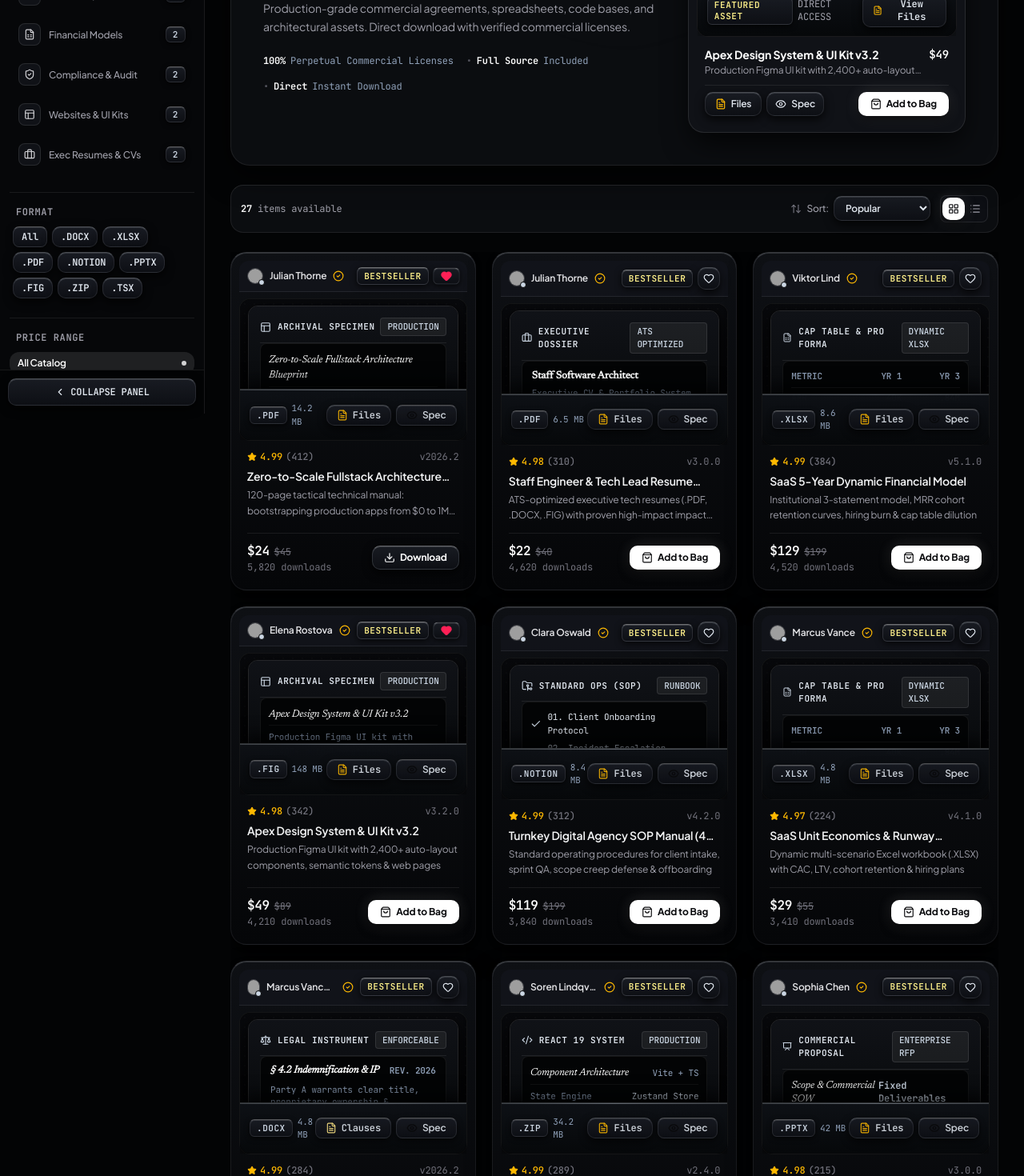
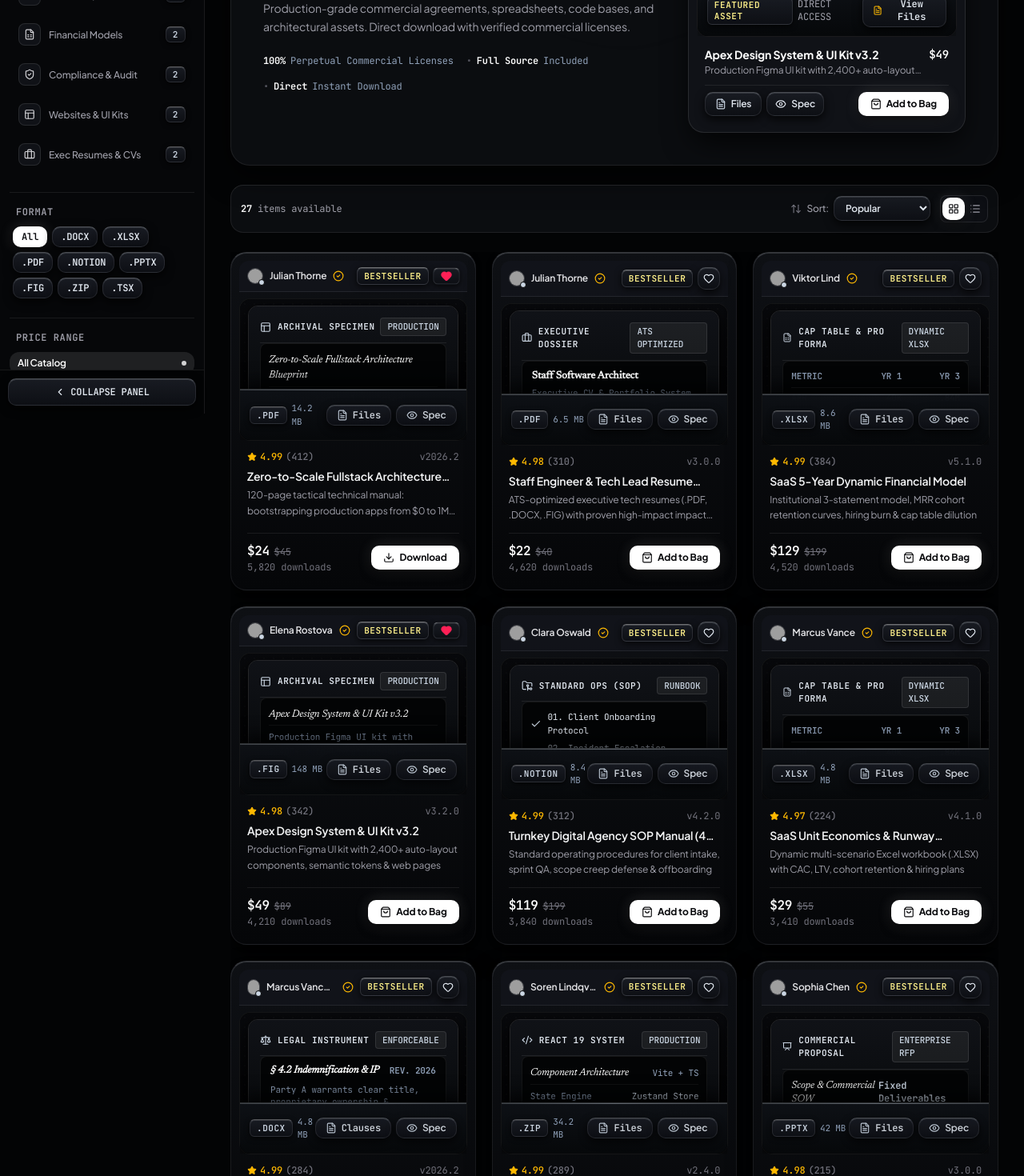
Before and after one commit to harshaneo/digital-downloads, a React (Vite) app: page / in a window 1280 px wide. Shown: the part 340-1810 px from the top of the page at 80% size. Built offline with nearby package versions, Linux system fonts and the light colour scheme; no server answers; grey boxes are pictures that could not be loaded.

Commit message:
style: align vault controls with Stripe Press archival luxury standard

```diff
--- a/src/App.tsx
+++ b/src/App.tsx
@@ -601,20 +601,20 @@ export function App() {
                           <button
                             type="button"
                             onClick={() => handleOpenLegalDocument(flagshipProduct)}
-                            className="btn-tactile-amber flex items-center gap-1.5 py-1.5 px-3 rounded-xl text-xs font-bold cursor-pointer active:scale-95 transition-all shadow-sm"
+                            className="btn-tactile-dark flex items-center gap-1.5 py-1.5 px-3 rounded-xl text-xs font-semibold cursor-pointer active:scale-95 transition-all shadow-sm"
                             title="Read agreement clauses"
                           >
-                            <FileText className="w-3.5 h-3.5 text-amber-200" />
+                            <FileText className="w-3.5 h-3.5 text-slate-300" />
                             <span>Clauses</span>
                           </button>
                         ) : (
                           <button
                             type="button"
                             onClick={() => setInspectingBundleProduct(flagshipProduct)}
-                            className="btn-tactile-dark flex items-center gap-1.5 py-1.5 px-3 rounded-xl text-amber-300 text-xs font-semibold cursor-pointer active:scale-95 transition-all"
+                            className="btn-tactile-dark flex items-center gap-1.5 py-1.5 px-3 rounded-xl text-zinc-200 text-xs font-semibold cursor-pointer active:scale-95 transition-all"
                             title="Inspect package files"
                           >
-                            <FileText className="w-3.5 h-3.5 text-amber-400" />
+                            <FileText className="w-3.5 h-3.5 text-slate-300" />
                             <span>Files</span>
                           </button>
                         )}
@@ -635,9 +635,9 @@ export function App() {
                         <button
                           type="button"
                           onClick={() => handleInstantDownload(flagshipProduct)}
-                          className="btn-plinth-emerald flex items-center gap-1.5 py-1.5 px-3.5 rounded-xl text-xs font-semibold cursor-pointer"
+                          className="btn-primary flex items-center gap-1.5 py-1.5 px-3.5 rounded-xl text-xs font-bold text-zinc-950 cursor-pointer shadow-sm"
                         >
-                          <Download className="w-3.5 h-3.5" />
+                          <Download className="w-3.5 h-3.5 text-zinc-950" />
                           <span>Download</span>
                         </button>
                       ) : isFlagshipInCart ? (
--- a/src/components/LeftNavigation.tsx
+++ b/src/components/LeftNavigation.tsx
@@ -131,7 +131,7 @@ export const LeftNavigation: React.FC<LeftNavigationProps> = ({
                     onClick={() => onFilterChange({ format: fmt === 'All' ? '' : fmt })}
                     className={`px-2.5 py-1 rounded-lg text-xs font-mono font-medium transition-all cursor-pointer ${
                       isSelected
-                        ? 'btn-tactile-white font-bold'
+                        ? 'btn-primary font-bold shadow-sm'
                         : 'btn-tactile-dark text-slate-300 hover:text-white'
                     }`}
                   >
--- a/src/components/ProductTile.tsx
+++ b/src/components/ProductTile.tsx
@@ -458,10 +458,10 @@ export const ProductTile: React.FC<ProductTileProps> = ({
                   e.stopPropagation();
                   onOpenLegalDocument(product);
                 }}
-                className="btn-tactile-amber flex items-center gap-1.5 px-3 py-1 rounded-lg text-xs font-mono font-bold cursor-pointer shadow-sm active:scale-95 transition-all"
+                className="btn-tactile-dark flex items-center gap-1.5 px-3 py-1 rounded-lg text-zinc-200 text-xs font-mono font-semibold cursor-pointer shadow-sm active:scale-95 transition-all"
                 title="Read full complete legal agreement with clauses"
               >
-                <FileText className="w-3.5 h-3.5 text-amber-200" />
+                <FileText className="w-3.5 h-3.5 text-slate-300" />
                 <span>Clauses</span>
               </button>
             ) : (
@@ -475,10 +475,10 @@ export const ProductTile: React.FC<ProductTileProps> = ({
                     onQuickLook(product);
                   }
                 }}
-                className="btn-tactile-dark flex items-center gap-1.5 px-3 py-1 rounded-lg text-amber-300 text-xs font-mono font-bold cursor-pointer active:scale-95 transition-all"
+                className="btn-tactile-dark flex items-center gap-1.5 px-3 py-1 rounded-lg text-zinc-200 text-xs font-mono font-semibold cursor-pointer active:scale-95 transition-all"
                 title="Inspect package contents & file tree"
               >
-                <FileText className="w-3.5 h-3.5 text-amber-400" />
+                <FileText className="w-3.5 h-3.5 text-slate-300" />
                 <span>Files</span>
               </button>
             )}
@@ -488,10 +488,10 @@ export const ProductTile: React.FC<ProductTileProps> = ({
                 e.stopPropagation();
                 onQuickLook(product);
               }}
-              className="btn-tactile-white flex items-center gap-1.5 px-3 py-1 rounded-lg text-zinc-950 text-xs font-semibold cursor-pointer shadow-sm active:scale-95 transition-all"
+              className="btn-tactile-dark flex items-center gap-1.5 px-3 py-1 rounded-lg text-zinc-200 text-xs font-semibold cursor-pointer shadow-sm active:scale-95 transition-all"
               title="Quick preview spec"
             >
-              <Eye className="w-3.5 h-3.5 text-zinc-950" />
+              <Eye className="w-3.5 h-3.5 text-slate-300" />
               <span>Spec</span>
             </button>
           </div>
@@ -553,18 +553,18 @@ export const ProductTile: React.FC<ProductTileProps> = ({
             <button
               type="button"
               onClick={() => onInstantDownload(product)}
-              className="btn-plinth-emerald flex items-center gap-1.5 px-3.5 py-1.5 rounded-xl text-xs font-semibold cursor-pointer"
+              className="btn-primary flex items-center gap-1.5 px-3.5 py-1.5 rounded-xl text-xs font-bold text-zinc-950 cursor-pointer shadow-sm"
             >
-              <Download className="w-3.5 h-3.5" />
+              <Download className="w-3.5 h-3.5 text-zinc-950" />
               <span>Download</span>
             </button>
           ) : isFree ? (
             <button
               type="button"
               onClick={() => onInstantDownload(product)}
-              className="btn-plinth-emerald flex items-center gap-1.5 px-3.5 py-1.5 rounded-xl text-xs font-semibold cursor-pointer"
+              className="btn-primary flex items-center gap-1.5 px-3.5 py-1.5 rounded-xl text-xs font-bold text-zinc-950 cursor-pointer shadow-sm"
             >
-              <Download className="w-3.5 h-3.5" />
+              <Download className="w-3.5 h-3.5 text-zinc-950" />
               <span>Free Download</span>
             </button>
           ) : isInCart ? (
--- a/src/components/QuickLookModal.tsx
+++ b/src/components/QuickLookModal.tsx
@@ -171,9 +171,9 @@ export const QuickLookModal: React.FC<QuickLookModalProps> = ({
                       onClose();
                       onOpenLegalDocument(product);
                     }}
-                    className="btn-tactile-amber flex items-center gap-1.5 text-[11px] font-mono font-bold px-3 py-1 rounded-lg cursor-pointer active:scale-95 transition-all"
+                    className="btn-tactile-dark flex items-center gap-1.5 text-[11px] font-mono font-semibold px-3 py-1 rounded-lg cursor-pointer active:scale-95 transition-all text-zinc-200"
                   >
-                    <FileCheck className="w-3 h-3 text-amber-400" />
+                    <FileCheck className="w-3 h-3 text-slate-300" />
                     <span>Read Full Agreement Clauses</span>
                   </button>
                 )}
@@ -181,11 +181,11 @@ export const QuickLookModal: React.FC<QuickLookModalProps> = ({
                   <button
                     type="button"
                     onClick={() => onInspectBundle(product)}
-                    className="btn-tactile-dark flex items-center gap-1.5 text-[11px] font-mono font-bold text-amber-300 px-3 py-1 rounded-lg cursor-pointer active:scale-95 transition-all"
+                    className="btn-tactile-dark flex items-center gap-1.5 text-[11px] font-mono font-semibold text-zinc-200 px-3 py-1 rounded-lg cursor-pointer active:scale-95 transition-all"
                   >
-                    <FileArchive className="w-3 h-3 text-amber-400" />
+                    <FileArchive className="w-3 h-3 text-slate-300" />
                     <span>Look Inside (.ZIP)</span>
-                    <ExternalLink className="w-2.5 h-2.5 ml-0.5 text-amber-400" />
+                    <ExternalLink className="w-2.5 h-2.5 ml-0.5 text-slate-300" />
                   </button>
                 ) : (
                   <span className="text-[11px] font-mono text-zinc-400 font-normal">{product.includedFiles.length} files included</span>
@@ -301,9 +301,9 @@ export const QuickLookModal: React.FC<QuickLookModalProps> = ({
                   onInstantDownload(product);
                   onClose();
                 }}
-                className="btn-plinth-emerald flex items-center gap-2 px-5 py-2.5 rounded-xl text-xs cursor-pointer"
+                className="btn-primary flex items-center gap-2 px-5 py-2.5 rounded-xl text-xs cursor-pointer shadow-sm text-zinc-950 font-bold"
               >
-                <Download className="w-4 h-4" />
+                <Download className="w-4 h-4 text-zinc-950" />
                 <span>Download Bundle</span>
               </button>
             ) : isFree ? (
@@ -313,9 +313,9 @@ export const QuickLookModal: React.FC<QuickLookModalProps> = ({
                   onInstantDownload(product);
                   onClose();
                 }}
-                className="btn-plinth-emerald flex items-center gap-2 px-5 py-2.5 rounded-xl text-xs cursor-pointer"
+                className="btn-primary flex items-center gap-2 px-5 py-2.5 rounded-xl text-xs cursor-pointer shadow-sm text-zinc-950 font-bold"
               >
-                <Download className="w-4 h-4" />
+                <Download className="w-4 h-4 text-zinc-950" />
                 <span>Download Free</span>
               </button>
             ) : isInCart ? (
--- a/src/components/UpperNavigation.tsx
+++ b/src/components/UpperNavigation.tsx
@@ -91,7 +91,7 @@ export const UpperNavigation: React.FC<UpperNavigationProps> = ({
             <div>
               <div className="flex items-center gap-2 leading-none">
                 <span className="font-extrabold text-[15px] tracking-tight text-white font-sans">
-                  Nexus<span className="text-amber-400">.</span>Vault
+                  Nexus<span className="text-slate-400">.</span>Vault
                 </span>
               </div>
               <p className="text-[11px] text-zinc-400 hidden sm:block mt-0.5 font-medium tracking-tight">
```
